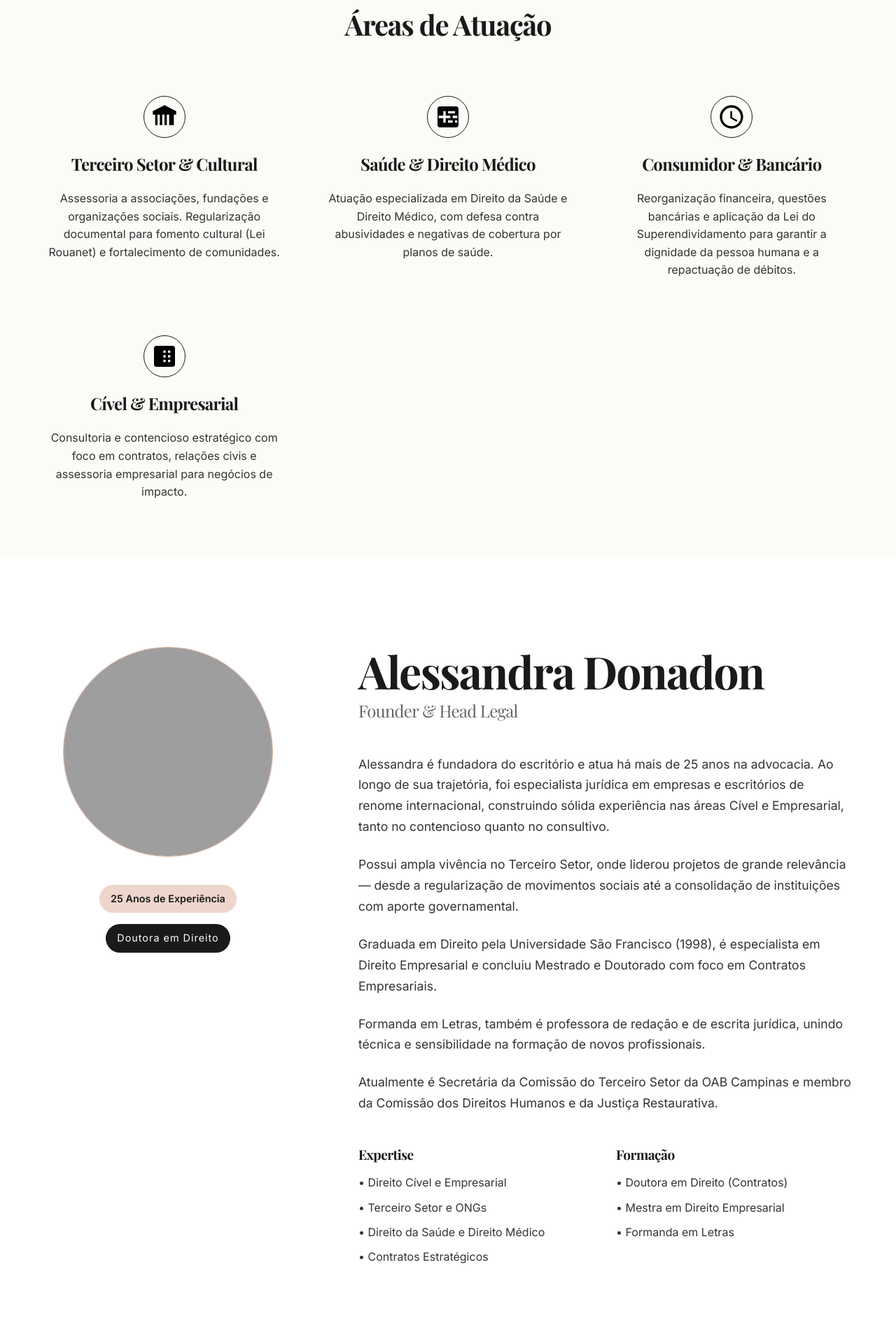
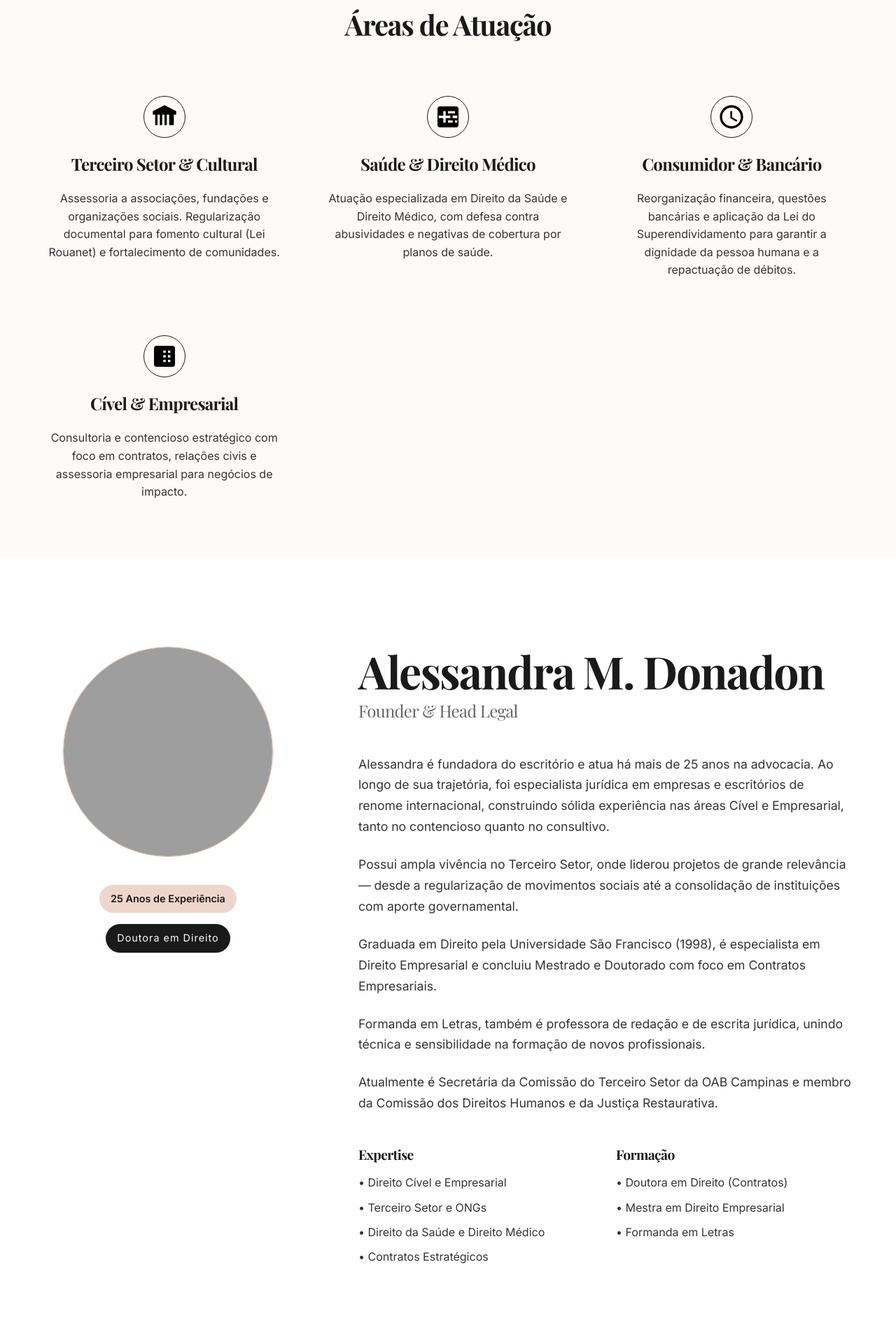
Before and after one commit to danielarraesreino/Alessandraadv, a Django app: page / in a window 1280 px wide. Shown: the part 2337-4257 px from the top of the page at 70% size. Run offline with Django 5.2, Linux system fonts and the light colour scheme; some libraries are stand-ins or nearby versions; some web fonts are replaced; grey boxes are pictures that could not be loaded.

Commit message:
feat: adicionar inicial M. ao nome da Dra. Alessandra

```diff
--- a/src/core/templates/home.html
+++ b/src/core/templates/home.html
@@ -171,7 +171,7 @@
                 </div>
             </div>
             <div class="animate-fade-up delay-200">
-                <h2 style="font-size: 4rem; margin-bottom: 0.5rem;">Alessandra Donadon</h2>
+                <h2 style="font-size: 4rem; margin-bottom: 0.5rem;">Alessandra M. Donadon</h2>
                 <h3
                     style="font-family: 'Inter'; font-weight: 300; font-size: 1.5rem; color: var(--color-gray); margin-bottom: 3rem;">
                     Founder & Head Legal</h3>
```
